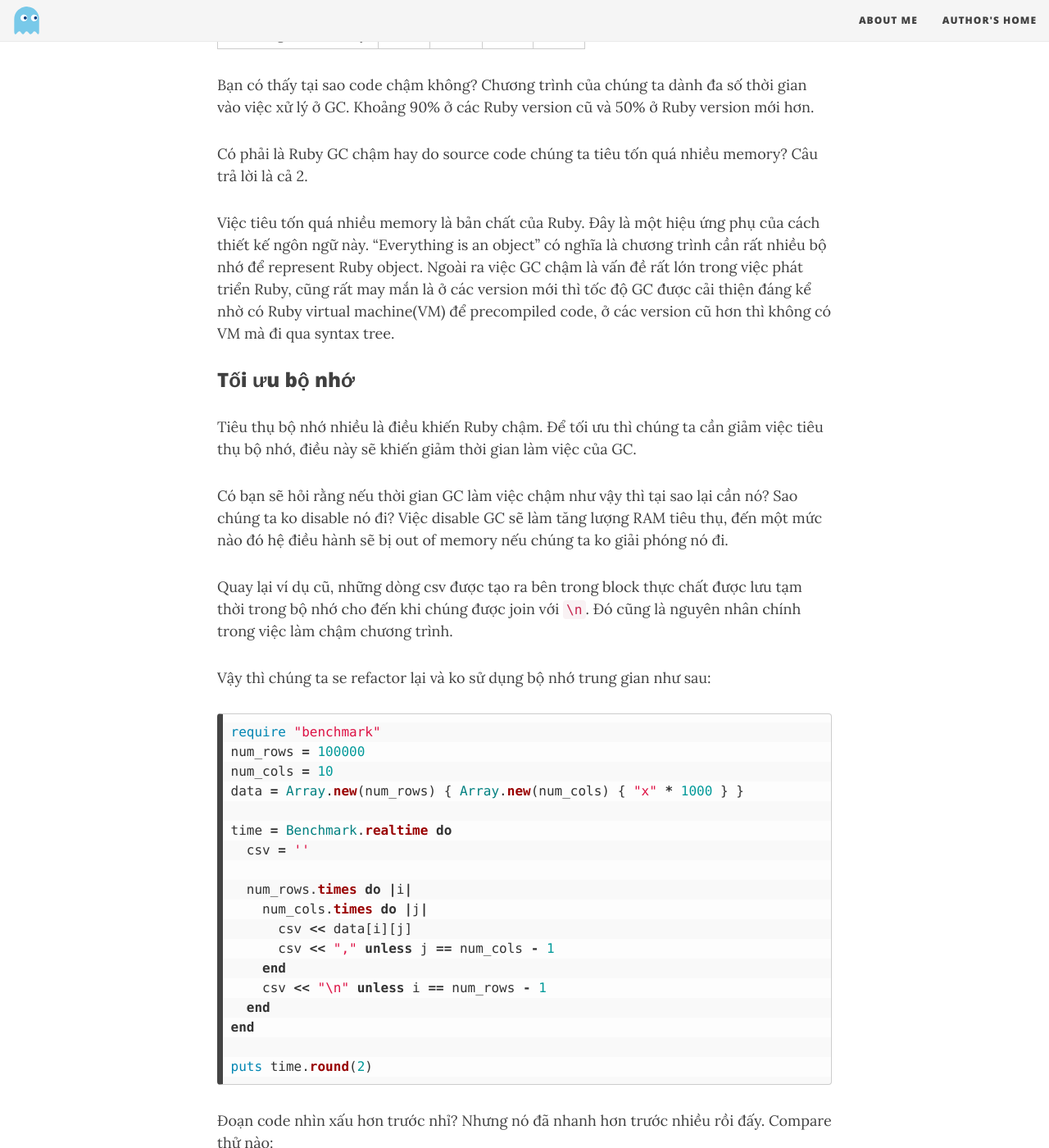
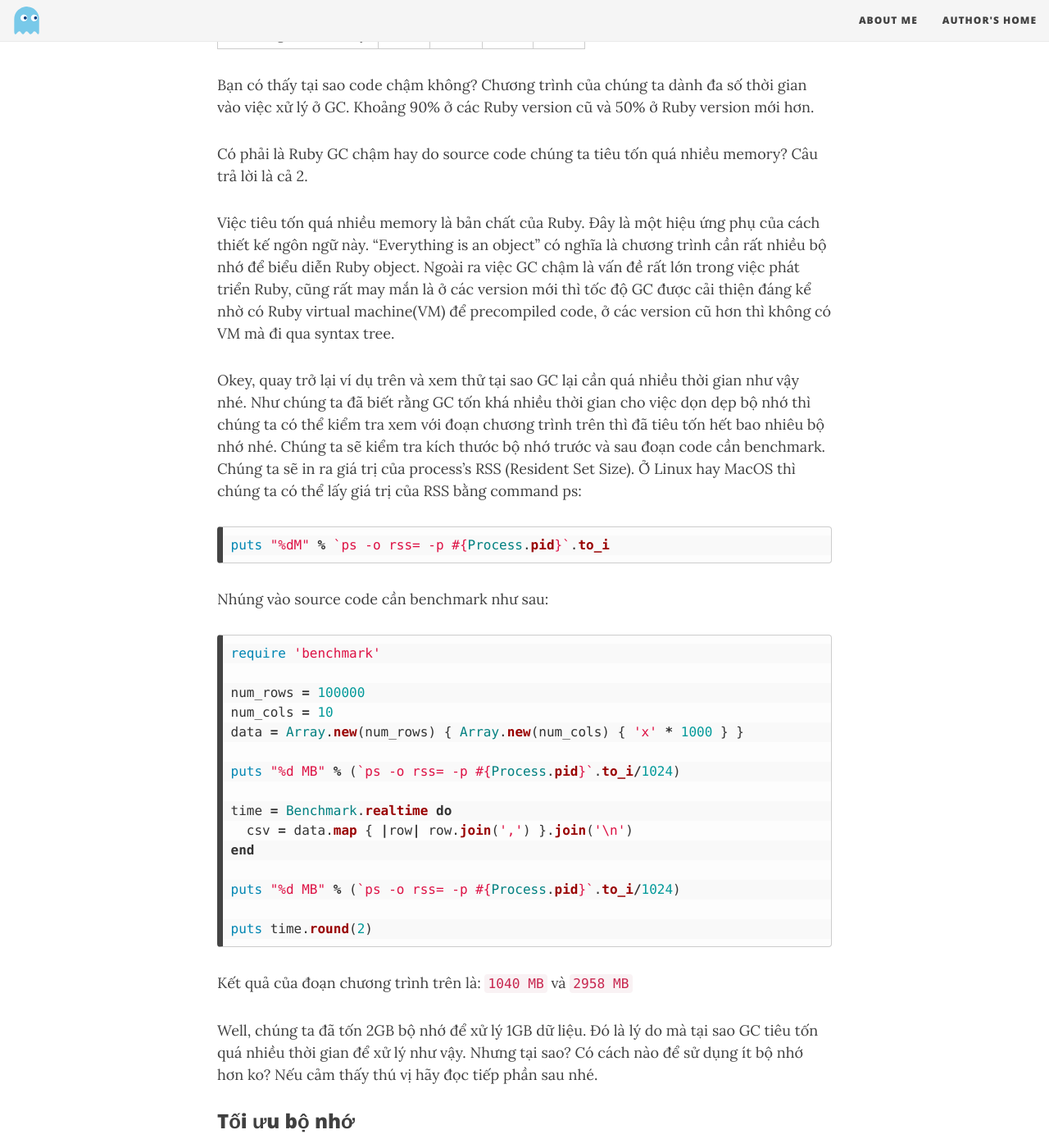
Before and after one commit to thorvn/th0j.github.io, a Jekyll site: the page built from _posts/2018-09-08-reading-note-ruby-performance-optimization-tai-sao-ruby-cham.md, in a window 1280 px wide and 1400 px high, scrolled down 1826 px. Shown: the whole window at 82% size. Built offline with Jekyll 4.4.1, drawn with Linux system fonts in a browser that asks for light colours; nearby versions of some CDN libraries; some of the changed text lies outside the part shown.

Commit message:
add get RSS

````diff
--- a/_posts/2018-09-08-reading-note-ruby-performance-optimization-tai-sao-ruby-cham.md
+++ b/_posts/2018-09-08-reading-note-ruby-performance-optimization-tai-sao-ruby-cham.md
@@ -35,16 +35,16 @@ Các bạn có thể thấy ở các version cũ của Ruby như 1.9.3 và 2.0 t
 Chúng ta thử chạy lại đoạn chương trình trên nhưng disable GC thử xem nhé:
 
 ```ruby
-require "benchmark"
+require 'benchmark'
 
 num_rows = 100000
 num_cols = 10
-data = Array.new(num_rows) { Array.new(num_cols) { "x"*1000 } }
+data = Array.new(num_rows) { Array.new(num_cols) { 'x' * 1000 } }
 
 GC.disable
 
 time = Benchmark.realtime do
-  csv = data.map { |row| row.join(",") }.join("\n")
+  csv = data.map { |row| row.join(',') }.join('\n')
 end
 puts time.round(2)
 ```
@@ -59,7 +59,38 @@ Bạn có thấy tại sao code chậm không? Chương trình của chúng ta d
 
 Có phải là Ruby GC chậm hay do source code chúng ta tiêu tốn quá nhiều memory? Câu trả lời là cả 2.
 
-Việc tiêu tốn quá nhiều memory là bản chất của Ruby. Đây là một hiệu ứng phụ của cách thiết kế ngôn ngữ này. "Everything is an object" có nghĩa là chương trình cần rất nhiều bộ nhớ để represent Ruby object. Ngoài ra việc GC chậm là vấn đề rất lớn trong việc phát triển Ruby, cũng rất may mắn là ở các version mới thì tốc độ GC được cải thiện đáng kể nhờ có Ruby virtual machine(VM) để precompiled code, ở các version cũ hơn thì không có VM mà đi qua syntax tree.
+Việc tiêu tốn quá nhiều memory là bản chất của Ruby. Đây là một hiệu ứng phụ của cách thiết kế ngôn ngữ này. "Everything is an object" có nghĩa là chương trình cần rất nhiều bộ nhớ để biểu diễn Ruby object. Ngoài ra việc GC chậm là vấn đề rất lớn trong việc phát triển Ruby, cũng rất may mắn là ở các version mới thì tốc độ GC được cải thiện đáng kể nhờ có Ruby virtual machine(VM) để precompiled code, ở các version cũ hơn thì không có VM mà đi qua syntax tree.
+
+Okey, quay trở lại ví dụ trên và xem thử tại sao GC lại cần quá nhiều thời gian như vậy nhé.
+Như chúng ta đã biết rằng GC tốn khá nhiều thời gian cho việc dọn dẹp bộ nhớ thì chúng ta có thể kiểm tra xem với đoạn chương trình trên thì đã tiêu tốn hết bao nhiêu bộ nhớ nhé. Chúng ta sẽ kiểm tra kích thước bộ nhớ trước và sau đoạn code cần benchmark. Chúng ta sẽ in ra giá trị của process's RSS (Resident Set Size). Ở Linux hay MacOS thì chúng ta có thể lấy giá trị của RSS bằng command ps:
+
+```ruby
+puts "%dM" % `ps -o rss= -p #{Process.pid}`.to_i
+```
+
+Nhúng vào source code cần benchmark như sau:
+
+```ruby
+require 'benchmark'
+
+num_rows = 100000
+num_cols = 10
+data = Array.new(num_rows) { Array.new(num_cols) { 'x' * 1000 } }
+
+puts "%d MB" % (`ps -o rss= -p #{Process.pid}`.to_i/1024)
+
+time = Benchmark.realtime do
+  csv = data.map { |row| row.join(',') }.join('\n')
+end
+
+puts "%d MB" % (`ps -o rss= -p #{Process.pid}`.to_i/1024)
+
+puts time.round(2)
+```
+
+Kết quả của đoạn chương trình trên là: `1040 MB` và `2958 MB`
+
+Well, chúng ta đã tốn 2GB bộ nhớ để xử lý 1GB dữ liệu. Đó là lý do mà tại sao GC tiêu tốn quá nhiều thời gian để xử lý như vậy. Nhưng tại sao? Có cách nào để sử dụng ít bộ nhớ hơn ko? Nếu cảm thấy thú vị hãy đọc tiếp phần sau nhé.
 
 ### Tối ưu bộ nhớ
 
@@ -73,10 +104,10 @@ Vậy thì chúng ta se refactor lại và ko sử dụng bộ nhớ trung gian
 
 
 ```ruby
-require "benchmark"
+require 'benchmark'
 num_rows = 100000
 num_cols = 10
-data = Array.new(num_rows) { Array.new(num_cols) { "x" * 1000 } }
+data = Array.new(num_rows) { Array.new(num_cols) { 'x'* 1000 } }
 
 time = Benchmark.realtime do
   csv = ''
@@ -84,9 +115,9 @@ time = Benchmark.realtime do
   num_rows.times do |i|
     num_cols.times do |j|
       csv << data[i][j]
-      csv << "," unless j == num_cols - 1
+      csv << ',' unless j == num_cols - 1
     end
-    csv << "\n" unless i == num_rows - 1
+    csv << '\n' unless i == num_rows - 1
   end
 end
 
````
Also changed, not shown: other parts of _posts/2018-09-08-reading-note-ruby-performance-optimization-tai-sao-ruby-cham.md (+4 -4 lines).
